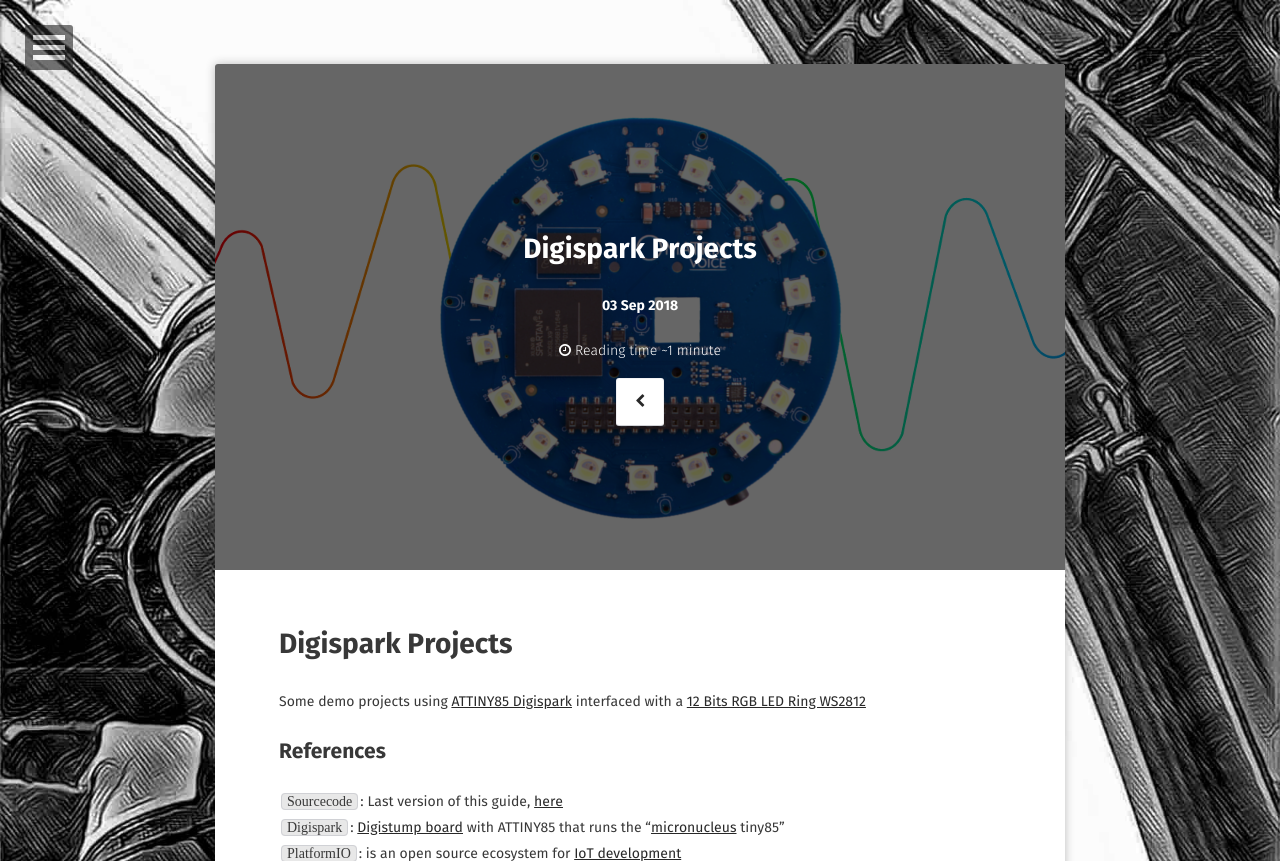
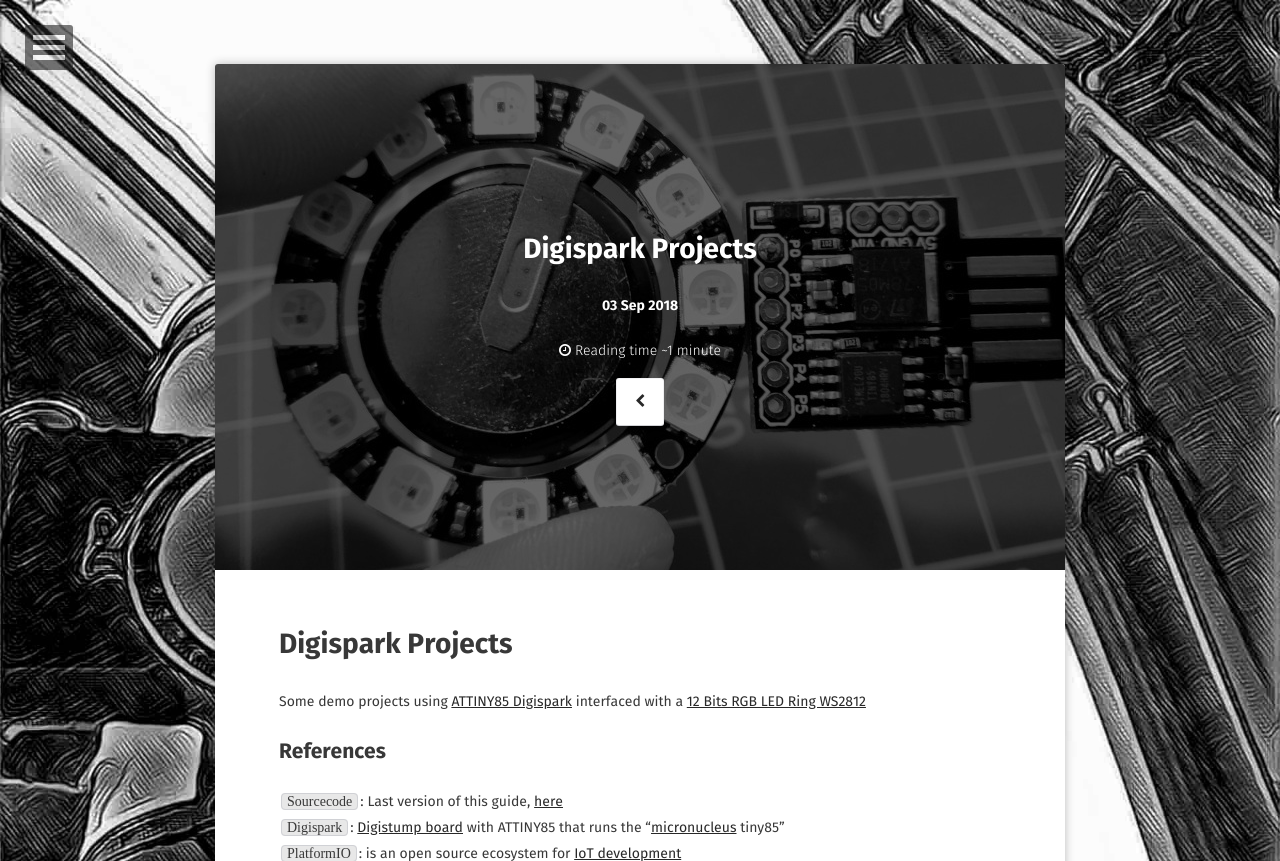
Before and after one commit to hpsaturn/hpsaturn.github.io, a Jekyll site: the page built from _posts/2018-09-03-digispark.md, in a window 1280 px wide. Shown: the top 861 px of the page. Built offline with Jekyll 4.4.1, drawn with Linux system fonts in a browser that asks for light colours; some web fonts are replaced; grey boxes are pictures that could not be loaded.

Commit message:
fixed digispark image header

```diff
--- a/_posts/2018-09-03-digispark.md
+++ b/_posts/2018-09-03-digispark.md
@@ -3,7 +3,7 @@
 title:  "Digispark Projects"
 date:   2018-09-03
 excerpt: "Demo projects using ATTINY85 Digispark interfaced with a RGB LED Ring WS2812"
-feature: http://hpsaturn.com/assets/img/matrixvoiceheader.png
+feature: http://hpsaturn.com/assets/img/digispark_header.jpg
 tag:
 - PlatformIO
 - Arduino
```
Also changed, not shown: assets/img/digispark_header.jpg (added).
